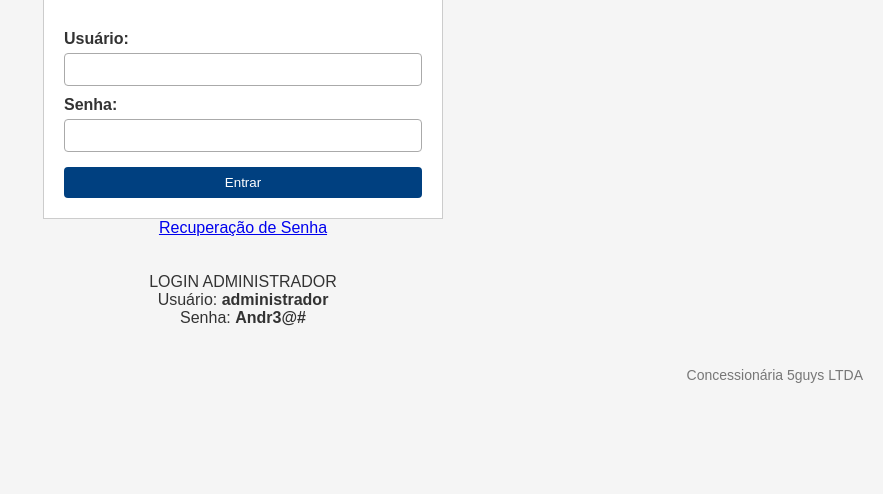
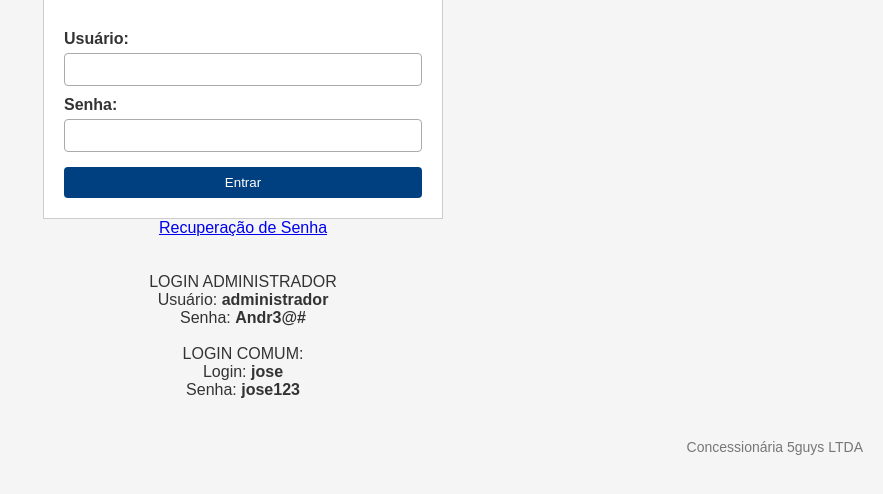
Before and after one commit to jbertagia/Concessionaria, a PHP site: page /index.php?pagina=login in a window 1280 px wide. Shown: the part 151-645 px from the top of the page, without its empty margins (397-1280 px from the left). Run offline with PHP 8.4, Linux system fonts and the light colour scheme.

Commit message:
Update login.php
adicionando usuario comum

```diff
--- a/concessionaria/view/login.php
+++ b/concessionaria/view/login.php
@@ -30,4 +30,8 @@ $redirect = $_GET['redirect'] ?? 'index.php';
     <p>LOGIN ADMINISTRADOR</p>
     <p>Usuário: <b>administrador</b></p>
     <p>Senha: <b>Andr3@#</b></p>
+    <br>
+    <p>LOGIN COMUM:</p>
+    <p>Login: <b>jose</b></p>
+    <p>Senha: <b>jose123</b></p>
 </div>
```
